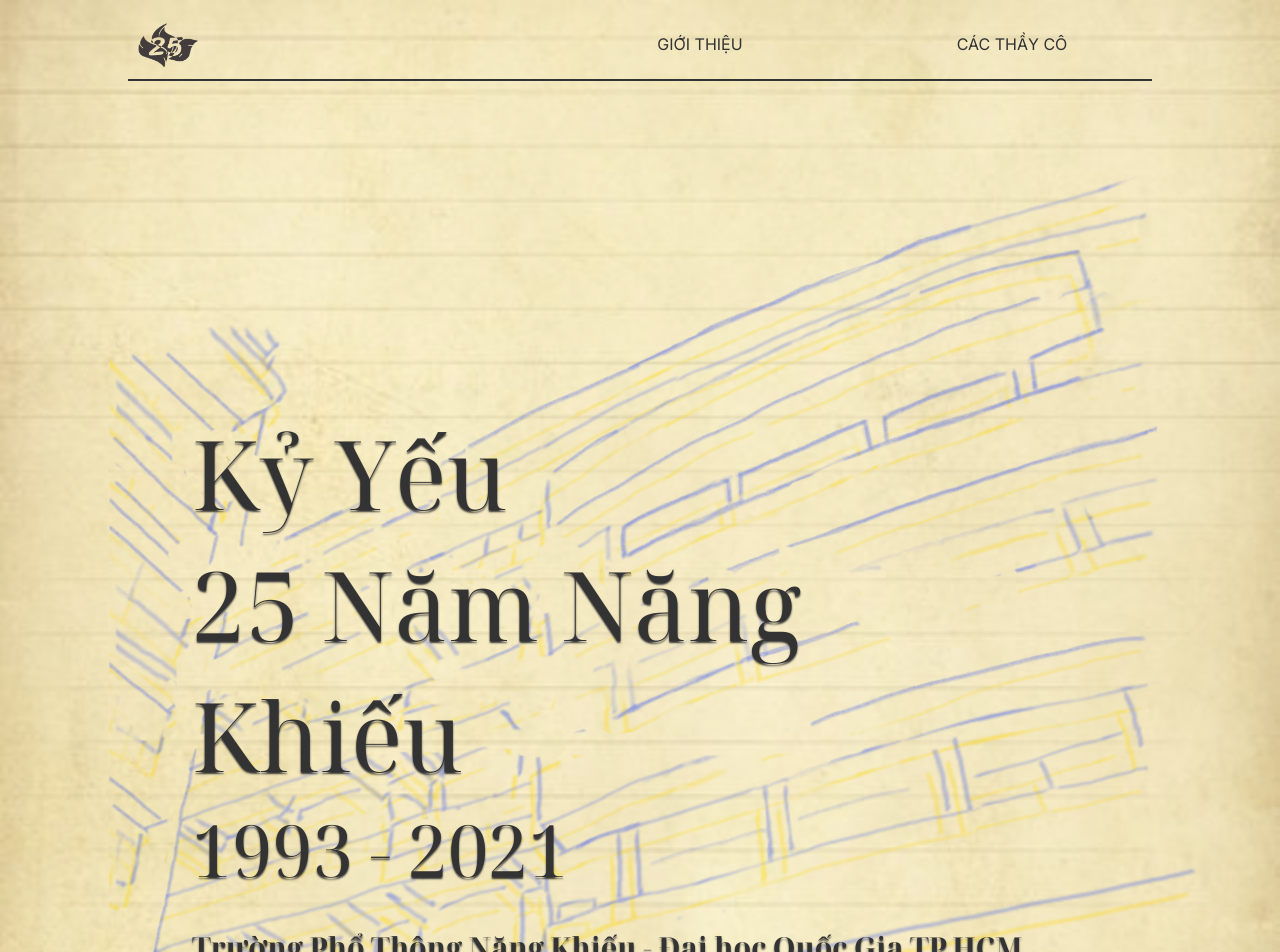
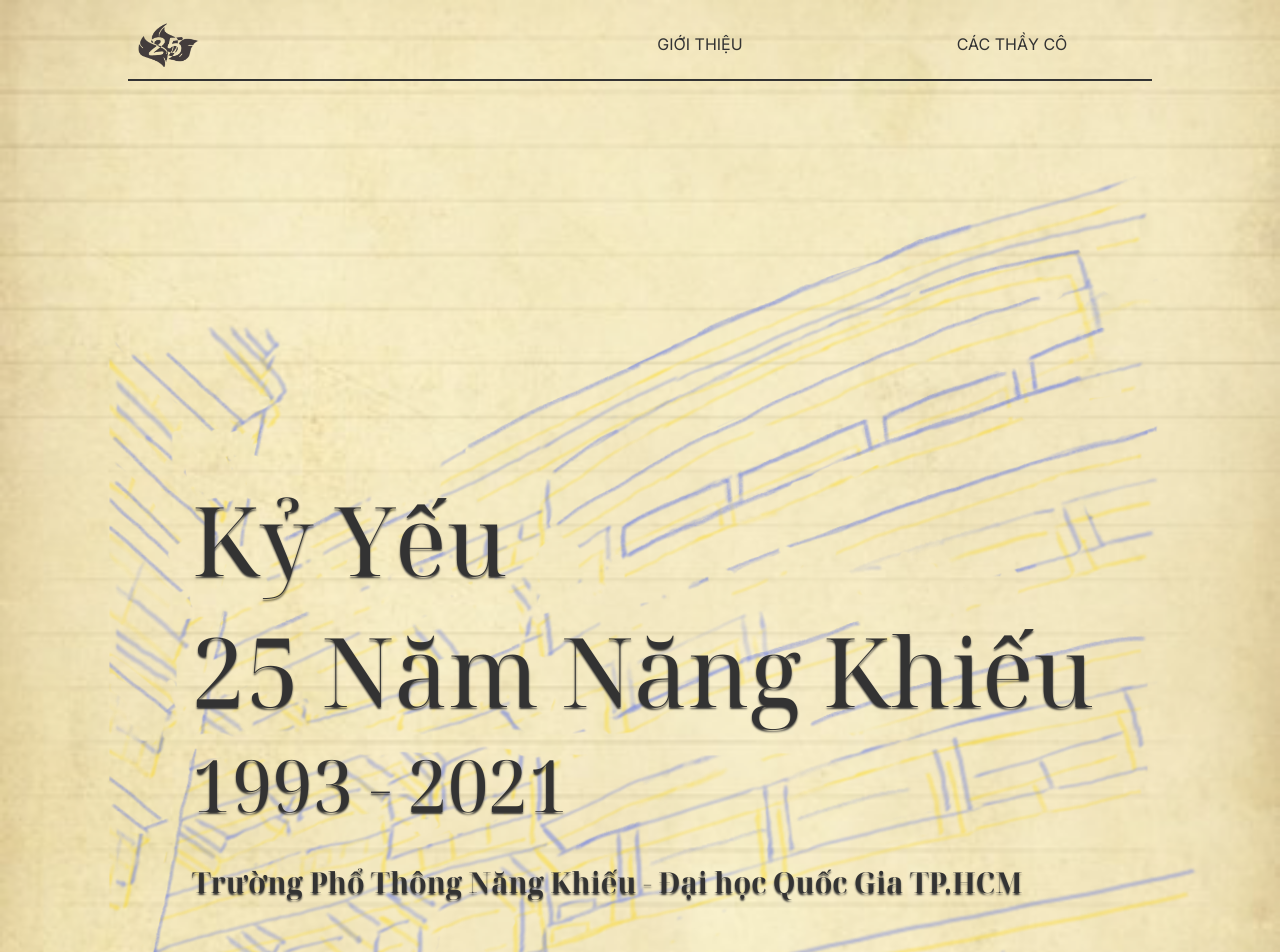
Before and after one commit to TienDucHo/nk-yearbook, a Next.js app: page / in a window 1280 px wide. Shown: the top 952 px of the page. Built offline with nearby package versions, Linux system fonts and the light colour scheme.

Commit message:
Even more responsive

```diff
--- a/styles/pages/Home.module.scss
+++ b/styles/pages/Home.module.scss
@@ -7,7 +7,7 @@
   align-items: center;
   padding: 0;
   width: 100%;
-  height: 100rem;
+  height: 80vh;
   .hero {
     position: relative;
     display: flex;
@@ -32,12 +32,12 @@
         margin: 0;
       }
       h2 {
-        font-size: 1rem;
+        font-size: 1.25rem;
         font-weight: normal;
         margin: 0;
       }
       h3 {
-        font-size: 0.8rem;
+        font-size: 1rem;
       }
     }
   }
@@ -51,7 +51,7 @@
     align-items: center;
     padding: 0;
     width: 100%;
-    height: 100rem;
+    height: 80vh;
     .hero {
       position: relative;
       display: flex;
@@ -76,12 +76,102 @@
           margin: 0;
         }
         h2 {
-          font-size: 1rem;
+          font-size: 1.2rem;
+          font-weight: normal;
+          margin: 0;
+        }
+        h3 {
+          font-size: 0.6rem;
+        }
+      }
+    }
+  }
+}
+
+@media (min-width: 480px) {
+  .container {
+    display: flex;
+    flex-direction: column;
+    justify-content: center;
+    align-items: center;
+    padding: 0;
+    width: 100%;
+    height: 40rem;
+    .hero {
+      position: relative;
+      display: flex;
+      flex-direction: column;
+      justify-content: center;
+      width: 90%;
+      height: 60rem;
+      margin: 1rem 0;
+      font-family: globalVars.$serif;
+      .artwork {
+        position: relative;
+      }
+      .title {
+        width: 80%;
+        z-index: 1;
+        display: flex;
+        flex-direction: column;
+        justify-content: center;
+        h1 {
+          font-size: 2rem;
+          font-weight: normal;
+          margin: 0;
+        }
+        h2 {
+          font-size: 1.4rem;
           font-weight: normal;
           margin: 0;
         }
         h3 {
           font-size: 0.8rem;
+        }
+      }
+    }
+  }
+}
+
+@media (min-width: 640px) {
+  .container {
+    display: flex;
+    flex-direction: column;
+    justify-content: center;
+    align-items: center;
+    padding: 0;
+    width: 100%;
+    height: 60rem;
+    .hero {
+      position: relative;
+      display: flex;
+      flex-direction: column;
+      justify-content: center;
+      width: 90%;
+      height: 80rem;
+      margin: 0rem 0;
+      font-family: globalVars.$serif;
+      .artwork {
+        position: relative;
+      }
+      .title {
+        width: 80%;
+        z-index: 1;
+        display: flex;
+        flex-direction: column;
+        justify-content: center;
+        h1 {
+          font-size: 2.8rem;
+          font-weight: normal;
+          margin: 0;
+        }
+        h2 {
+          font-size: 2rem;
+          font-weight: normal;
+          margin: 0;
+        }
+        h3 {
+          font-size: 1.2rem;
         }
       }
     }
```
